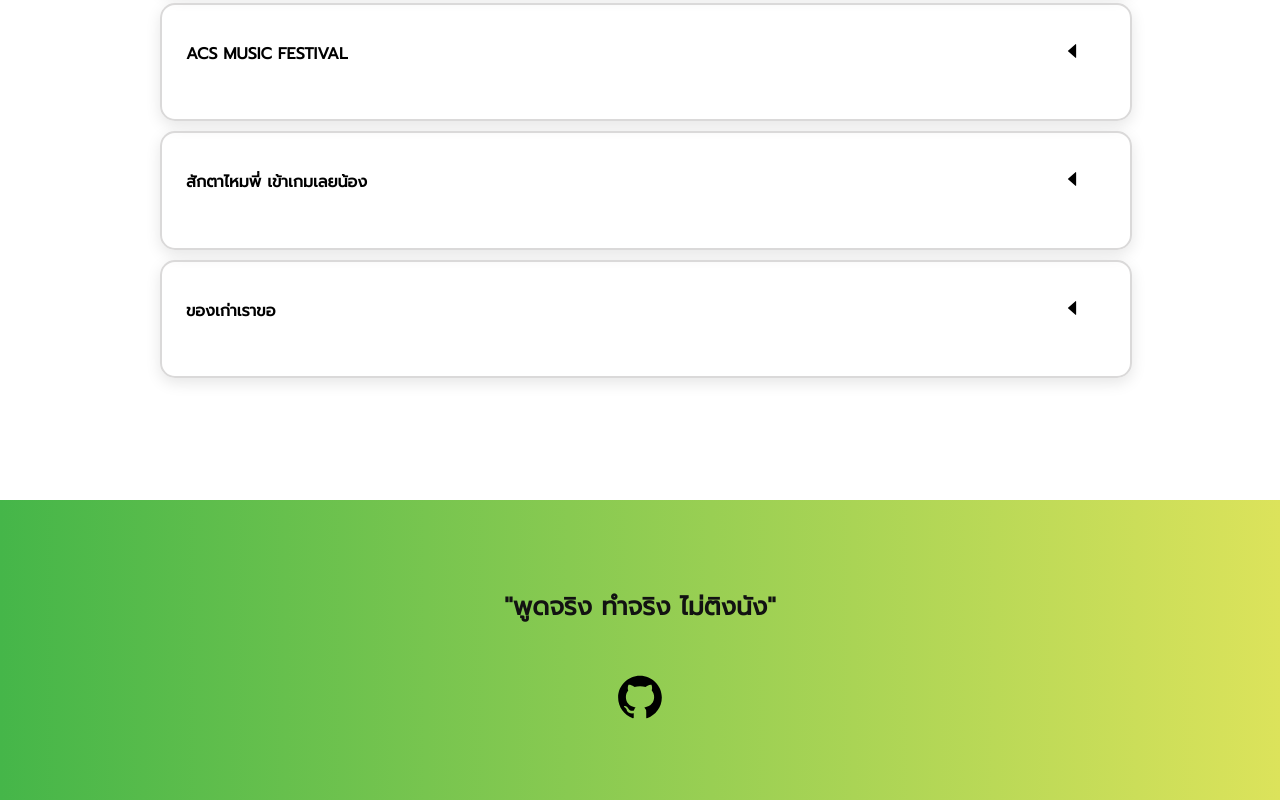
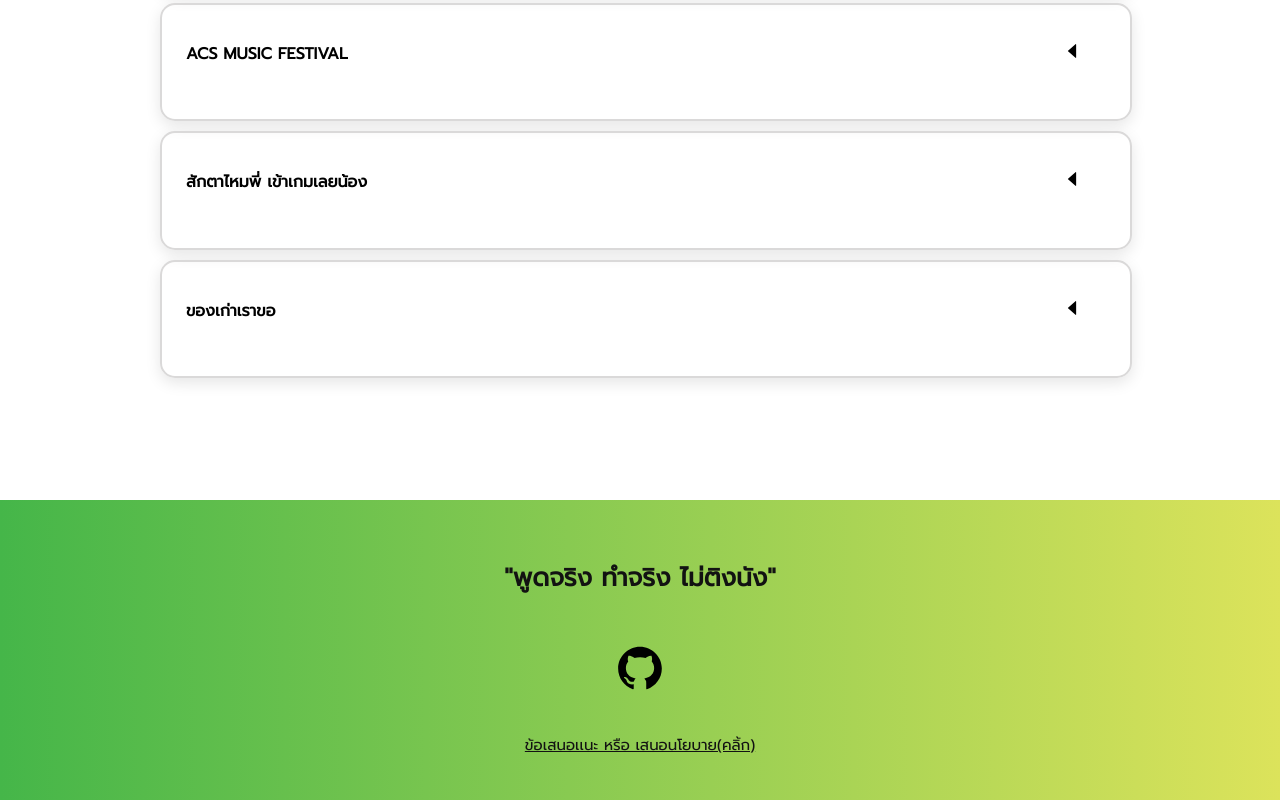
Before and after one commit to karitthorn/Chatchawan-website, a React (Create React App) app in the folder accordion/: page / in a window 1280 px wide. Shown: the part 996-1796 px from the top of the page. Built offline with nearby package versions, Linux system fonts and the light colour scheme.

Commit message:
เพิ่ม ปุ่มเสนอเเนะ

```diff
--- a/accordion/src/App.css
+++ b/accordion/src/App.css
@@ -110,6 +110,16 @@
 
 }
 
+.footer p{
+  margin-top: 20px;
+  font-size: 15px;
+
+}
+
+.footer a{
+  color:#121212;
+}
+
 .github{
   font-size: 50px;
 }
--- a/accordion/src/App.js
+++ b/accordion/src/App.js
@@ -49,6 +49,7 @@
             <AiFillGithub />
           </a>
         </div>
+        <p><a href="https://docs.google.com/forms/d/e/1FAIpQLScU2cd3P0p2Eo-8CKNcDZtyk8kBz4ZhsfywScCTAx5FllB1fQ/viewform?usp=sf_link">ข้อเสนอเเนะ หรือ เสนอนโยบาย(คลิ้ก)</a></p>
       </div>
     </>
   );
```
